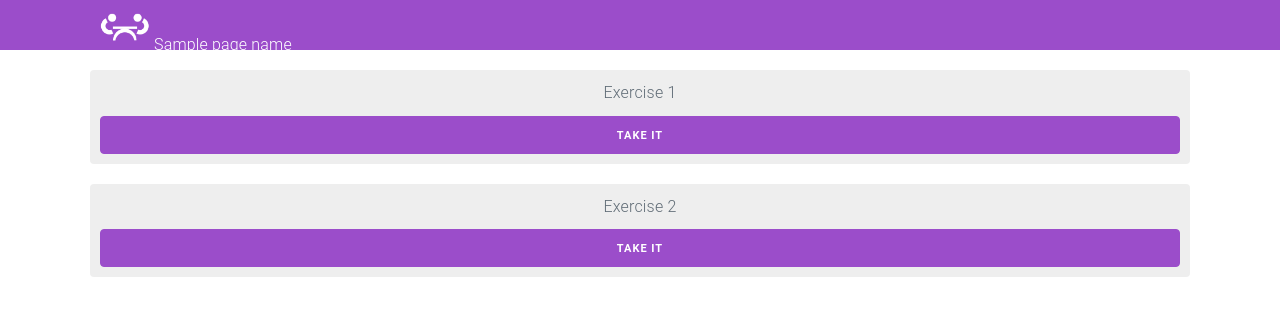
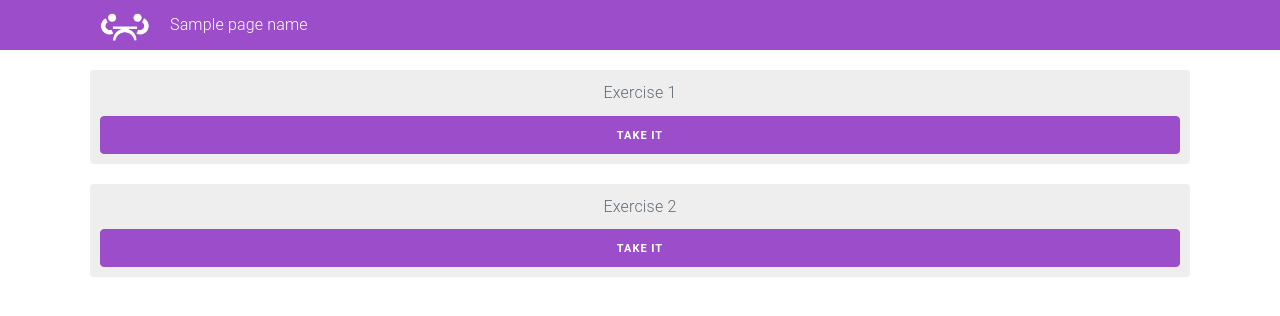
Before and after one commit to CPNV-ES/ExerciseLoop, a PHP site: template resources/views/exercise-list.php in a window 1280 px wide. Shown: the top 316 px of the page. Run offline with PHP 8.4, Linux system fonts and the light colour scheme; the template is opened without the code that fills it: most values are stand-ins (such as "Sample title", 1, 10 or a date in 2020); some libraries are stand-ins or nearby versions.

Commit message:
Style of pagename in layout
CSS adjustement for the display of the pagename / breadcrumb

```diff
--- a/public/css/layout.css
+++ b/public/css/layout.css
@@ -1,11 +1,14 @@
-header, section {
-  height: 5rem;
+header section {
+  height: 50px;
+  display: flex;
 }
 
 header img {
-  width: 50px;
+  height: 100%;
 }
 
 header span {
+  margin-left: 20px;
+  line-height: 50px;
   color: white;
 }
--- a/resources/views/layout.php
+++ b/resources/views/layout.php
@@ -13,7 +13,7 @@
 </head>
 
 <body>
-    <header class="heading answering">
+    <header class="heading">
         <section class="container">
             <a href="/"><img src="/public/images/logo.png" /></a>
             <?= isset($pageName) ? '<span>' . $pageName . '</span>' : '' ?>
```
